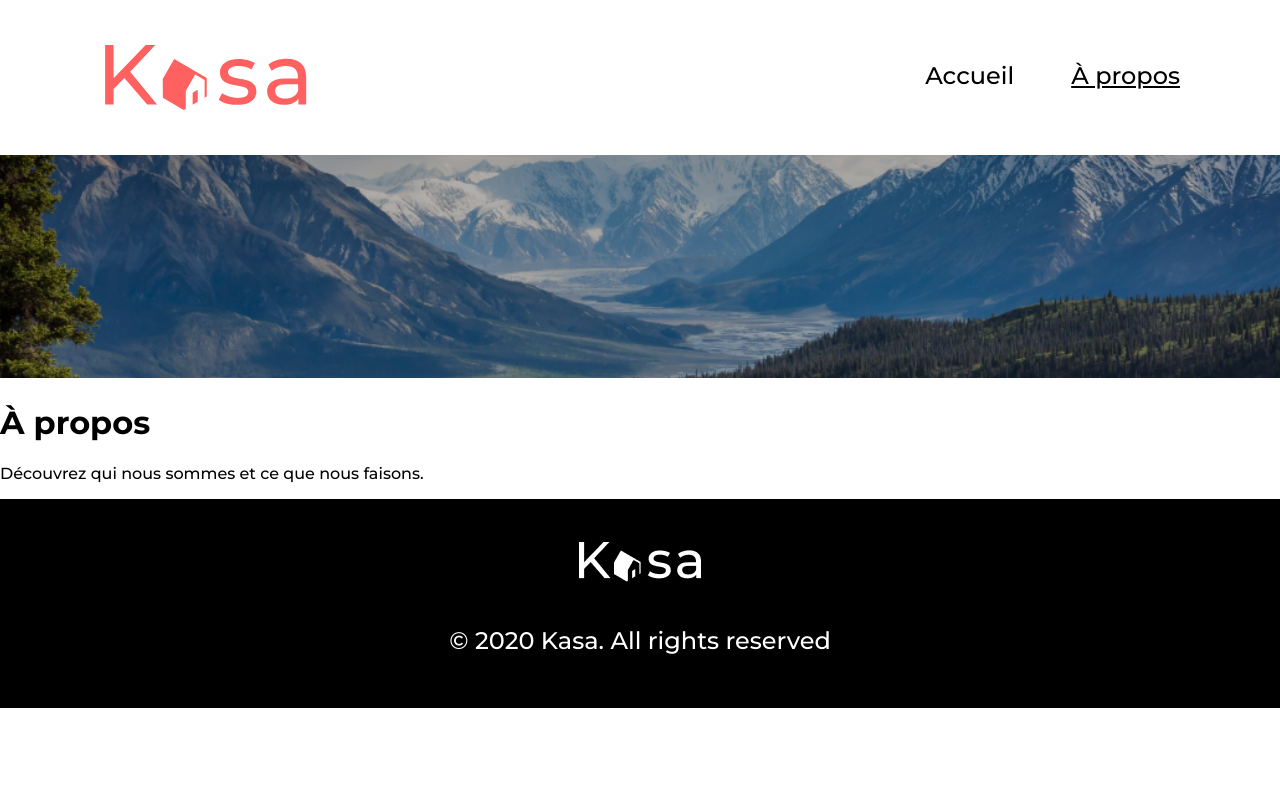
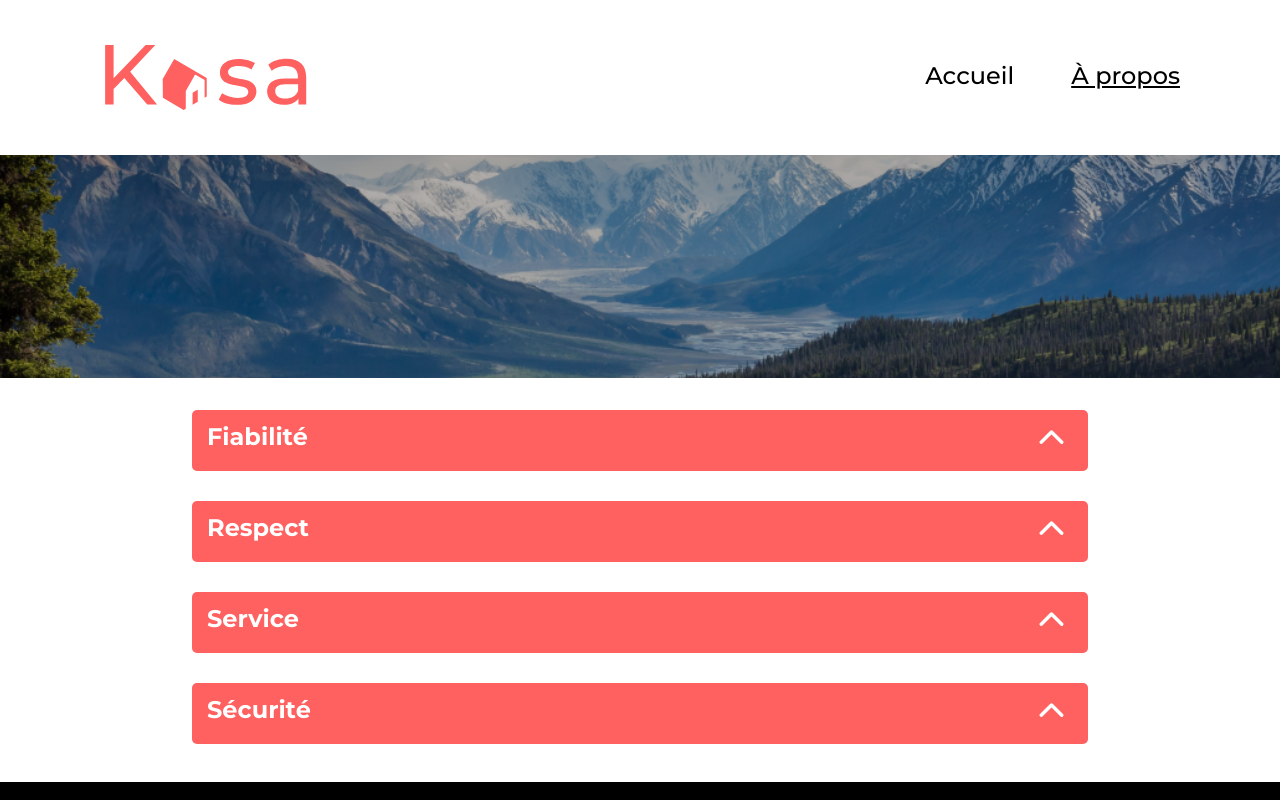
Before and after one commit to JamesRchrdsn/kasa, a React (Create React App) app: page /about in a window 1280 px wide. Shown: the top 800 px of the page. Built offline with nearby package versions, Linux system fonts and the light colour scheme.

Commit message:
about ok

```diff
--- /dev/null
+++ b/src/components/Expand/index.jsx
@@ -0,0 +1,44 @@
+import React, { useState } from "react";
+
+function ExpandableBanner({ closedText, expandedText }) {
+  const [isExpanded, setIsExpanded] = useState(false);
+  const [arrowDirection, setArrowDirection] = useState("down");
+
+  const toggleExpand = () => {
+    setIsExpanded(!isExpanded);
+    setArrowDirection(arrowDirection === "down" ? "up" : "down");
+  };
+
+  return (
+    <div className="expandable-banner">
+      <div className="banner-header" onClick={toggleExpand}>
+        {closedText}
+        <span
+          className={`arrow ${isExpanded ? "expanded" : ""} ${arrowDirection}`}
+        >
+          <svg
+            xmlns="http://www.w3.org/2000/svg"
+            width="33"
+            height="32"
+            viewBox="0 0 33 32"
+            fill="none"
+            className={`arrow-svg ${arrowDirection}`}
+          >
+            <path
+              d="M15.2897 10.7897C15.9591 10.1202 17.0462 10.1202 17.7157 10.7897L27.9979 21.0719C28.6674 21.7414 28.6674 22.8285 27.9979 23.4979C27.3285 24.1673 26.2414 24.1673 25.572 23.4979L16.5 14.4259L7.42804 23.4926C6.75862 24.162 5.67148 24.162 5.00206 23.4926C4.33265 22.8231 4.33265 21.736 5.00206 21.0666L15.2843 10.7843L15.2897 10.7897Z"
+              fill="white"
+            />
+          </svg>
+        </span>
+      </div>
+
+      <div
+        className={`expanded-content ${isExpanded ? "expanded" : "collapsed"}`}
+      >
+        {isExpanded && <p>{expandedText}</p>}
+      </div>
+    </div>
+  );
+}
+
+export default ExpandableBanner;
--- a/src/index.scss
+++ b/src/index.scss
@@ -3,6 +3,7 @@
 @import "./components/Banner/index.scss";
 @import "./pages/NotFound/index.scss";
 @import "./components/Cards/index.scss";
+@import "./pages/About/index.scss";
 
 body {
   font-family: 'Montserrat', sans-serif;
--- a/src/pages/About/index.jsx
+++ b/src/pages/About/index.jsx
@@ -1,10 +1,25 @@
 import React from "react";
+import ExpandableBanner from "../../components/Expand";
 
 function About() {
   return (
-    <div>
-      <h1>À propos</h1>
-      <p>Découvrez qui nous sommes et ce que nous faisons.</p>
+    <div className="expand-list">
+      <ExpandableBanner
+        closedText="Fiabilité"
+        expandedText="Les annonces postées sur Kasa garantissent une fiabilité totale. Les photos sont conformes aux logements, et toutes les informations sont régulièrement vérifiées par nos équipes."
+      />
+      <ExpandableBanner
+        closedText="Respect"
+        expandedText="La bienveillance fait partie des valeurs fondatrices de Kasa. Tout comportement discriminatoire ou de perturbation du voisinage entraînera une exclusion de notre plateforme."
+      />
+      <ExpandableBanner
+        closedText="Service"
+        expandedText="La bienveillance fait partie des valeurs fondatrices de Kasa. Tout comportement discriminatoire ou de perturbation du voisinage entraînera une exclusion de notre plateforme."
+      />
+      <ExpandableBanner
+        closedText="Sécurité"
+        expandedText="La sécurité est la priorité de Kasa. Aussi bien pour nos hôtes que pour les voyageurs, chaque logement correspond aux critères de sécurité établis par nos services. En laissant une note aussi bien à l'hôte qu'au locataire, cela permet à nos équipes de vérifier que les standars sont bien respectés. Nous organisons également des ateliers sur la sécurité domestique pour nos hôtes."
+      />
     </div>
   );
 }
--- /dev/null
+++ b/src/pages/About/index.scss
@@ -0,0 +1,119 @@
+.expand-list {
+    width: 70%;
+    margin: 28px auto 38px;
+    display: flex;
+    flex-direction: column;
+    gap: 30px;
+
+    .expandable-banner {
+
+
+        .banner-header {
+            background-color: #FF6060;
+            display: flex;
+            justify-content: space-between;
+            color: #FFF;
+            font-size: 24px;
+            font-weight: 700;
+            line-height: 142.6%;
+            border-radius: 5px;
+            padding: 10px 20px 10px 15px;
+
+            .arrow {
+                cursor: pointer;
+
+                &.down {
+                    transition: transform 0.3s ease-in-out;
+                    transform: rotate(0deg);
+                }
+
+                &.up {
+                    transition: transform 0.3s ease-in-out;
+                    transform: rotate(180deg);
+                }
+
+            }
+        }
+
+        .expanded-content {
+            background-color: #f6f6f6;
+            border-radius: 5px;
+            overflow: hidden;
+            height: auto;
+            transition: height 0.3s ease-in-out;
+
+            p {
+                margin: 0;
+                color: #000;
+                font-size: 18px;
+                font-style: normal;
+                font-weight: 400;
+                line-height: 142.6%;
+                padding: 10px 20px 10px 15px;
+                opacity: 1;
+                transition: opacity 0.3s ease-in-out;
+            }
+
+            &.expanded {
+                height: auto;
+                animation: slideDown 0.3s ease-in-out;
+            }
+
+            &.collapsed {
+                height: 0;
+                opacity: 0;
+                animation: slideUp 0.3s ease-in-out;
+
+            }
+        }
+
+        @keyframes slideDown {
+            0% {
+                height: 0;
+            }
+
+            20% {
+                height: 20px;
+            }
+
+            40% {
+                height: 40px;
+            }
+
+            60% {
+                height: 60px;
+            }
+
+            80% {
+                height: 75px;
+            }
+
+
+        }
+
+        @keyframes slideUp {
+
+
+            20% {
+                height: 75px;
+            }
+
+            40% {
+                height: 60px;
+            }
+
+            60% {
+                height: 40px;
+            }
+
+            80% {
+                height: 20px;
+            }
+
+            100% {
+                height: 0;
+            }
+        }
+
+    }
+}
```
